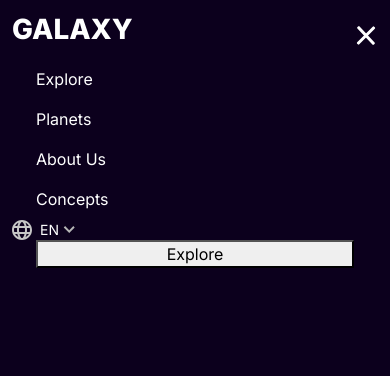
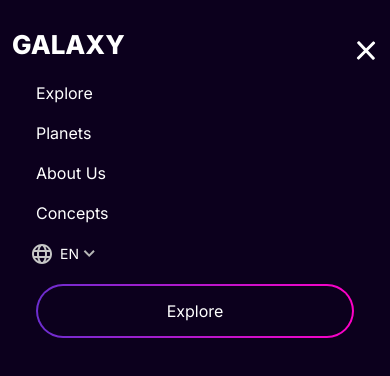
Before and after one commit to adaji025/galaxy, a plain HTML site: page index.html in a window 390 px wide. Both pictures are taken after a click on the button "Toggle navigation". Drawn offline with Linux system fonts and the light colour scheme.

Commit message:
completed navigation bar

```diff
--- a/assets/scss/style.scss
+++ b/assets/scss/style.scss
@@ -12,9 +12,12 @@ body {
   color: white;
 }
 nav {
+  padding-block: 3rem !important;
+
   .navbar-brand h1 {
     font-weight: 800;
     color: white;
+    font-size: 36px;
   }
   .navbar-toggler {
     width: 20px;
@@ -87,5 +90,28 @@ nav {
     font-size: 14px;
   }
   .explore {
+    background:
+    linear-gradient($dark-color-200, $dark-color-200) padding-box,
+    linear-gradient(to right, #6C2ED0, #FF00C7) border-box;
+  border-radius: 50em;
+  border: 2px solid transparent;
+  padding: .8rem 3rem;
   }
 }
+
+
+@media (max-width:992px) {
+  nav {
+    padding-block: 1.5rem !important;
+    .navbar-brand h1 {
+      font-size: 26px;
+    }
+    // .explore {
+    //   margin-block: 2rem;
+    // }
+    ul:nth-of-type(2) > div {
+      // margin-left: 20px;
+      margin: 10px 2px 20px 20px;
+    }
+  }
+}
--- a/index.html
+++ b/index.html
@@ -10,7 +10,7 @@
     <title>Galaxy - Home</title>
 </head>
 <body>
-    <nav class="navbar navbar-expand-xl navbar-light sticky-top">
+    <nav class="navbar navbar-expand-lg navbar-light sticky-top">
         <div class="container ">
             <a class="navbar-brand" href="#">
                 <h1>GALAXY</h1>
@@ -42,7 +42,7 @@
             <span class="ms-2 me-1 en">EN</span>
             <img src="./assets/img/cheveron.svg" alt="">
            </div>
-           <button class="explore mx-4">Explore</button>
+           <button class="explore mx-4 text-white">Explore</button>
           </ul>
 
         </div>
```
Also changed, not shown: assets/css/style.css, 1 other file.
